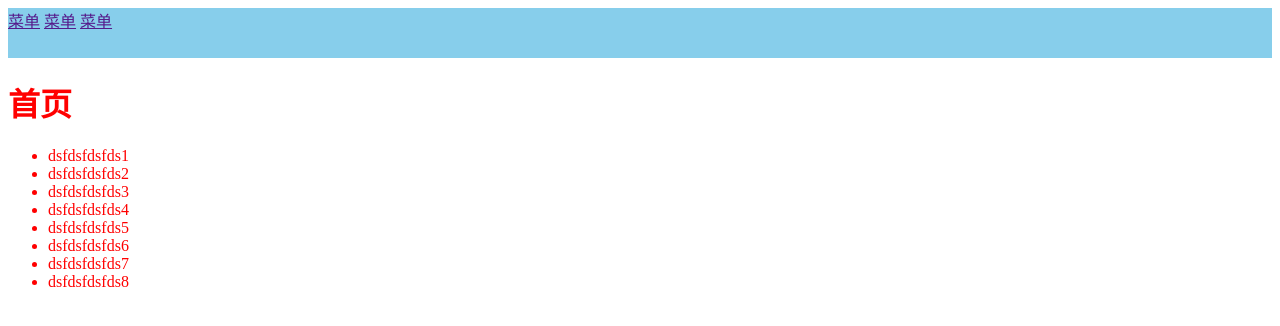
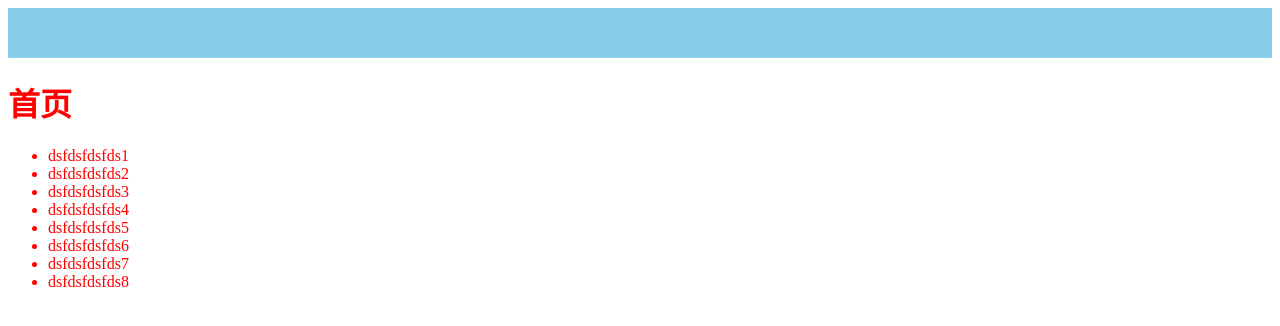
Before and after one commit to feizhg/test-1701A, a plain HTML site: page index.html in a window 1280 px wide. Drawn offline with Linux system fonts and the light colour scheme.

Commit message:
zf分支提交

```diff
--- a/index.html
+++ b/index.html
@@ -12,11 +12,7 @@
 
 <body>
     <header class="header">
-        <nav>
-            <a href="">菜单</a>
-            <a href="">菜单</a>
-            <a href="">菜单</a>
-        </nav>
+
     </header>
     <h1>首页</h1>
     <div class="banner">
```
